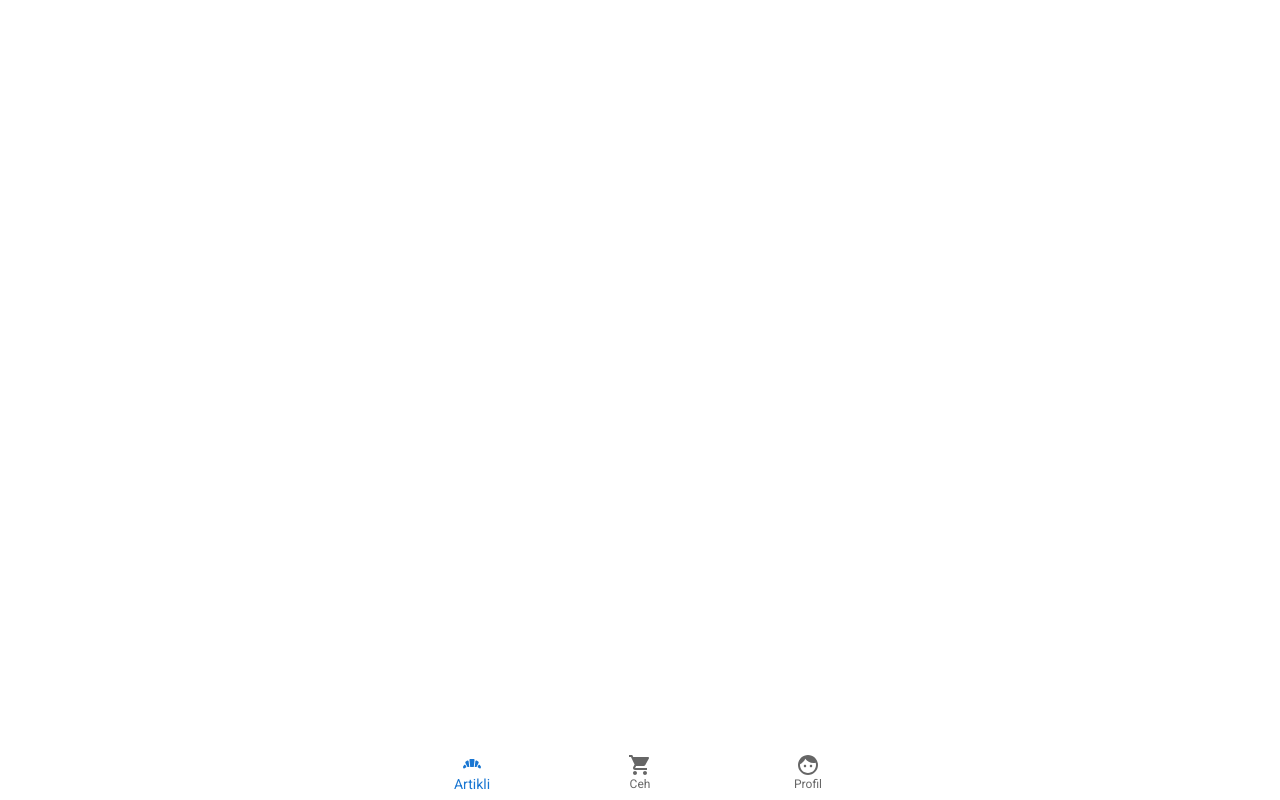
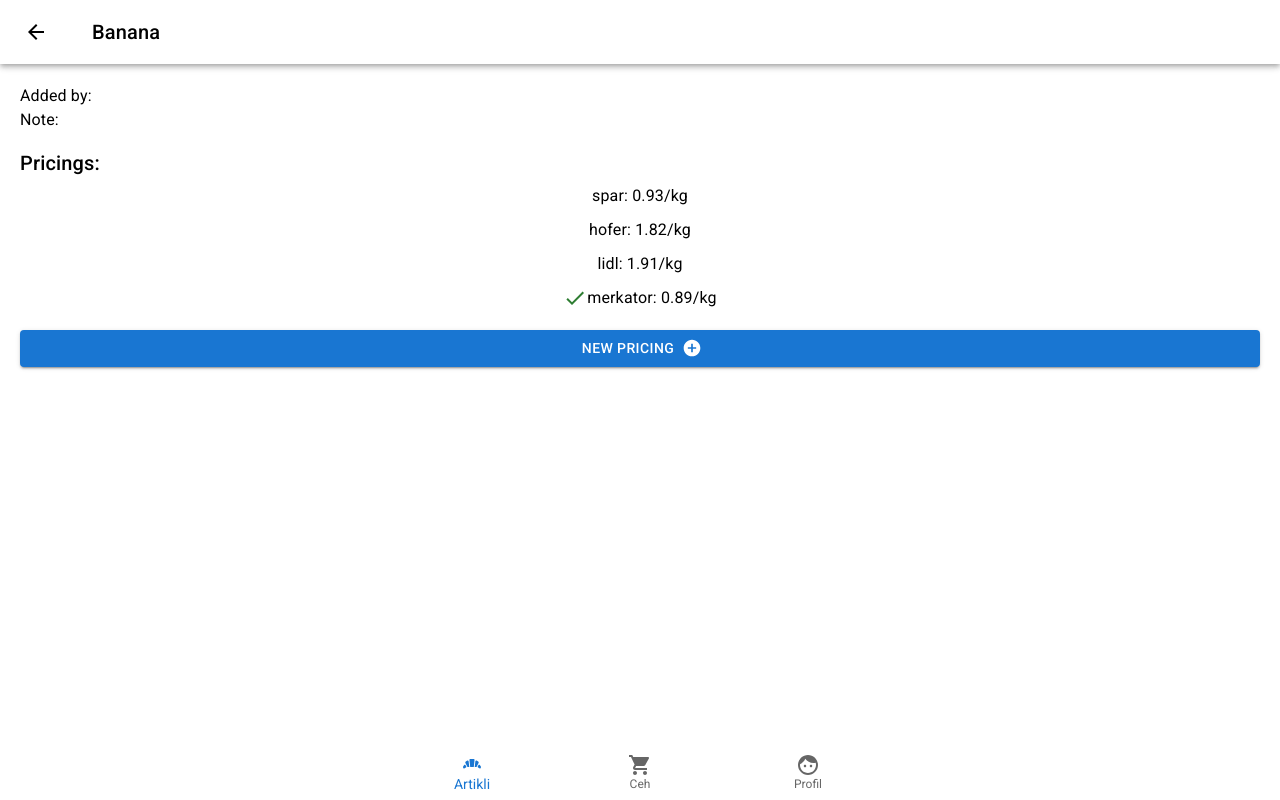
Before and after one commit to janezk7/GroceryOptimizer, a React (Create React App) app: page /articleDetails/1 in a window 1280 px wide. Before the commit this address had no page. Built offline with nearby package versions, Linux system fonts and the light colour scheme.

Commit message:
Add article details screen, update common styles, add loading spinners,

```diff
--- a/src/App.css
+++ b/src/App.css
@@ -6,7 +6,7 @@
 
 .content {
   flex: 1;
-  padding: 20px;
+  /* padding: 20px; */
   overflow: auto; /* This is important for layout to work */
 }
 
--- a/src/App.tsx
+++ b/src/App.tsx
@@ -5,12 +5,12 @@
   Route,
   Router,
   Routes,
-  useLocation,
   useNavigate,
 } from "react-router-dom";
 import ItemsScreen from "./screens/(tabs)/ItemsScreen";
 import ShopScreen from "./screens/(tabs)/ShopScreen";
 import ProfileScreen from "./screens/(tabs)/ProfileScreen";
+import ArticleDetails from "./screens/ArticleDetails";
 
 import BakeryDiningIcon from "@mui/icons-material/BakeryDining";
 import FaceIcon from "@mui/icons-material/Face";
@@ -42,7 +42,6 @@
 }
 
 function App() {
-  const location = useLocation();
   const navigate = useNavigate();
   const [value, setValue] = useState(0);
 
@@ -53,6 +52,7 @@
           <Route path="/items" Component={ItemsScreen} />
           <Route path="/shop" Component={ShopScreen} />
           <Route path="/profile" Component={ProfileScreen} />
+          <Route path="/articleDetails/:id" Component={ArticleDetails} />
         </Routes>
       </div>
 
--- a/src/components/ArticleCard.tsx
+++ b/src/components/ArticleCard.tsx
@@ -1,14 +1,21 @@
 import { ButtonBase, Card, CardContent, Typography } from "@mui/material";
 import { CSSProperties } from "react";
 import { Article } from "../models/DbEntities";
+import { useNavigate } from "react-router-dom";
 
 interface ArticleCardProps {
   data: Article; // Define the expected prop type
 }
 
 const ArticleCard = ({ data }: ArticleCardProps) => {
+  const navigate = useNavigate();
   return (
-    <ButtonBase sx={articleCard} onClick={() => alert("clieked!")}>
+    <ButtonBase
+      sx={articleCard}
+      onClick={() => {
+        navigate(`/ArticleDetails/${data.id}`, { state: { ...data } });
+      }}
+    >
       <Card variant="outlined">
         <CardContent>
           <Typography gutterBottom variant="h5" component="div">
--- /dev/null
+++ b/src/components/ArticleDetails/ArticleShopPricingItem.tsx
@@ -0,0 +1,28 @@
+import { Box, Icon, SxProps, Typography } from "@mui/material";
+import { ArticleShopPricing } from "../../models/DbEntities";
+import DoneIcon from '@mui/icons-material/Done';
+import { CSSProperties } from "react";
+
+interface ArticleShopPricingItemProps {
+  data: ArticleShopPricing;
+  isLowestPrice: boolean
+}
+
+const ArticleShopPricingItem: React.FC<ArticleShopPricingItemProps> = (props) => {
+  const pricing = props.data;
+  return (
+    <Box sx={container}>
+      {props.isLowestPrice && <DoneIcon color={'success'} />}
+      <Typography
+      >{`${pricing.shopName}: ${pricing.pricePerUnit}/${pricing.unitName}`}</Typography>
+    </Box>
+  );
+};
+
+export default ArticleShopPricingItem;
+
+const container: SxProps = {
+  display: 'flex',
+  flexDirection: 'row',
+  padding: "5px"
+}
--- a/src/screens/(tabs)/ItemsScreen.tsx
+++ b/src/screens/(tabs)/ItemsScreen.tsx
@@ -1,4 +1,4 @@
-import { Box, Fab, Typography } from "@mui/material";
+import { Box, CircularProgress, Fab, Typography } from "@mui/material";
 import logo from "../logo.svg";
 import AddIcon from "@mui/icons-material/Add";
 import { CSSProperties, useEffect, useState } from "react";
@@ -8,6 +8,7 @@
 import { commonStyles } from "../../style";
 
 export default function ItemsScreen() {
+  const [isLoading, setIsLoading] = useState<boolean>(false);
   const [articles, setArticles] = useState<Article[]>([]);
   const [error, setError] = useState<string | null>(null);
 
@@ -15,8 +16,10 @@
     console.log("Getting articles...");
     const getArticles = async () => {
       try {
+        setIsLoading(true);
         const data = await apiService.fetchArticles();
         setArticles(data);
+        setIsLoading(false);
         console.log("Got data!", data);
       } catch (err: unknown) {
         if (err instanceof Error) {
@@ -31,22 +34,24 @@
   }, []);
 
   return (
-    <Box sx={commonStyles.screenContainer}>
+    <Box sx={commonStyles.contentContainer}>
       <Typography variant="h4" gutterBottom>
         Artikli
       </Typography>
+      {isLoading && (
+        <Box sx={loadingContainer}>
+          <CircularProgress />
+        </Box>
+      )}
       <Box sx={itemsContainer}>
-        {articles && articles.map((a) => <ArticleCard data={a} />)}
+        {articles &&
+          articles.map((a, index) => <ArticleCard key={index} data={a} />)}
       </Box>
       <Fab
-        style={{
-          position: "fixed",
-          bottom: "100px",
-          right: "30px",
-        }}
+        style={fabStyle}
         color="primary"
         aria-label="add"
-        onClick={() => alert("clicked!")}
+        onClick={() => alert("Clicked")}
       >
         <AddIcon />
       </Fab>
@@ -54,14 +59,27 @@
   );
 }
 
+const fabStyle: CSSProperties = {
+  position: "fixed",
+  bottom: "80px",
+  right: "30px",
+};
+
+const loadingContainer: CSSProperties = {
+  display: "flex",
+  flex: 1,
+  justifyContent: "center",
+  alignItems: "center",
+};
+
 const itemsContainer: CSSProperties = {
   display: "flex",
   flex: 1,
   justifyContent: "flex-start",
   alignItems: "flex-start",
-  alignContent: 'flex-start',
+  alignContent: "flex-start",
   flexDirection: "row",
-  flexWrap: 'wrap',
+  flexWrap: "wrap",
   gap: 1,
   // backgroundColor: 'cyan'
 };
--- a/src/screens/(tabs)/ProfileScreen.tsx
+++ b/src/screens/(tabs)/ProfileScreen.tsx
@@ -1,24 +1,17 @@
 import { Box, Button, Typography } from "@mui/material";
 import { CSSProperties } from "react";
+import { commonStyles } from "../../style";
 
 export default function ProfileScreen() {
-  return (    <Box sx={container}>
-    <Typography variant="h4" gutterBottom>
-      Profil
-    </Typography>
-    <Box sx={contentContainer}>
+  return (
+    <Box sx={commonStyles.contentContainer}>
+      <Typography variant="h4" gutterBottom>
+        Profil
+      </Typography>
+      <Box sx={contentContainer}></Box>
     </Box>
-  </Box>);
+  );
 }
-
-const container: CSSProperties = {
-  flex: 1,
-  display: "flex",
-  justifyContent: "start",
-  alignItems: "stretch",
-  flexDirection: "column",
-  height: "100%",
-};
 
 const contentContainer: CSSProperties = {
   display: "flex",
--- a/src/screens/(tabs)/ShopScreen.tsx
+++ b/src/screens/(tabs)/ShopScreen.tsx
@@ -1,31 +1,13 @@
 import { Box, Button, Typography } from "@mui/material";
 import { CSSProperties } from "react";
+import { commonStyles } from "../../style";
 
 export default function ShopScreen() {
   return (
-    <Box sx={container}>
+    <Box sx={commonStyles.contentContainer}>
       <Typography variant="h4" gutterBottom>
         Céh
       </Typography>
-      <Box sx={contentContainer}>
-      </Box>
     </Box>
   );
 }
-
-const container: CSSProperties = {
-  flex: 1,
-  display: "flex",
-  justifyContent: "start",
-  alignItems: "stretch",
-  flexDirection: "column",
-  height: "100%",
-};
-
-const contentContainer: CSSProperties = {
-  display: "flex",
-  flex: 1,
-  justifyContent: "center",
-  alignItems: "center",
-  flexDirection: "column",
-};
--- /dev/null
+++ b/src/screens/ArticleDetails.tsx
@@ -0,0 +1,146 @@
+import {
+  AppBar,
+  Box,
+  Button,
+  CircularProgress,
+  IconButton,
+  SxProps,
+  Toolbar,
+  Typography,
+} from "@mui/material";
+import BackIcon from "@mui/icons-material/ArrowBack";
+import AddCircleSharpIcon from '@mui/icons-material/AddCircleSharp';
+import { commonStyles } from "../style";
+import { CSSProperties, useEffect, useState } from "react";
+import { useLocation, useNavigate, useParams } from "react-router-dom";
+import { Article, ArticleShopPricing } from "../models/DbEntities";
+import { apiService } from "../services/apiServiceFactory";
+import ArticleShopPricingItem from "../components/ArticleDetails/ArticleShopPricingItem";
+
+const ArticleDetails = () => {
+  const [article, setArticle] = useState<Article>();
+  const [pricings, setPricings] =
+    useState<{ pricing: ArticleShopPricing; isLowest: boolean }[]>();
+  const [isLoading, setIsLoading] = useState(false);
+
+  const navigate = useNavigate();
+
+  const location = useLocation();
+  const { id } = useParams();
+
+  // Get article data
+  useEffect(() => {
+    console.log("Getting article data");
+    const articleLocationData: Article = location.state || {};
+    if (articleLocationData) {
+      console.log("Setting from location data: ", articleLocationData);
+      setArticle(articleLocationData);
+    } else {
+      const fetchArticleData = async () => {
+        // console.log("Fetching article");
+        setIsLoading(true);
+        const result = await apiService.fetchArticleDetails(Number(id));
+        setIsLoading(false);
+        // console.log("Done fetching article");
+        if (!result) {
+          alert("Error fetching article details");
+          return;
+        }
+        setArticle(result);
+      };
+      fetchArticleData();
+    }
+  }, []);
+
+  // Get pricings
+  useEffect(() => {
+    const fetchPricings = async () => {
+      // console.log("Fetching pricings");
+      setIsLoading(true);
+      const result = await apiService.fetchArticlePricings(Number(article?.id));
+      setIsLoading(false);
+      // console.log("Fetch pricings done");
+      if (!result) {
+        alert("Error fetching pricings");
+        return;
+      }
+      let lowestIndex = 0;
+      let lowestPrice = 9999;
+      result.forEach((x, index) => {
+        if (x.pricePerUnit < lowestPrice) {
+          lowestIndex = index;
+          lowestPrice = x.pricePerUnit;
+        }
+      });
+      const pricingsWithLowestIndex = result.map((x, index) => ({
+        pricing: x,
+        isLowest: index === lowestIndex ? true : false,
+      }));
+      setPricings(pricingsWithLowestIndex);
+    };
+    fetchPricings();
+  }, [article]);
+
+  return (
+    <Box>
+      <AppBar position="static" color="transparent" style={{ padding: -20 }}>
+        <Toolbar>
+          <IconButton
+            size="large"
+            edge="start"
+            color="inherit"
+            aria-label="menu"
+            sx={{ mr: 2 }}
+            onClick={() => navigate("/items")}
+          >
+            <BackIcon sx={{ mr: 2 }} />
+          </IconButton>
+          <Typography variant="h6" component="div" sx={{ flexGrow: 1 }}>
+            Banana
+          </Typography>
+          {isLoading && <CircularProgress />}
+        </Toolbar>
+      </AppBar>
+      <Box sx={commonStyles.contentContainer}>
+        {article && (
+          <Box sx={articleContainer}>
+            {/* <Typography>Article: {article.name}</Typography> */}
+            <Typography>Added by: {article.addedByUserName}</Typography>
+            <Typography>Note: {article.note}</Typography>
+          </Box>
+        )}
+
+        <Typography variant="h6">Pricings:</Typography>
+        <Box sx={pricingsContainer}>
+          {pricings &&
+            pricings.map((p, index) => (
+              <ArticleShopPricingItem
+                key={index}
+                data={p.pricing}
+                isLowestPrice={p.isLowest}
+              />
+            ))}
+        </Box>
+        <Button variant="contained" endIcon={<AddCircleSharpIcon />}>
+          New Pricing
+        </Button>
+      </Box>
+    </Box>
+  );
+};
+
+export default ArticleDetails;
+
+const articleContainer: SxProps = {
+  display: "flex",
+  alignItems: "start",
+  flexDirection: "column",
+  pb: "15px"
+};
+
+const pricingsContainer: SxProps = {
+  display: "flex",
+  alignItems: "center",
+  flexDirection: "column",
+  pb: "15px"
+};
--- a/src/style/commonStyles.ts
+++ b/src/style/commonStyles.ts
@@ -1,12 +1,13 @@
 import { CSSProperties } from "react";
 
 class CommonStyles {
-  screenContainer: CSSProperties = {
+  contentContainer: CSSProperties = {
     display: "flex",
     flex: 1,
     justifyContent: "start",
     alignItems: "stretch",
     flexDirection: "column",
+    padding: "20px"
   };
 }
 
```
